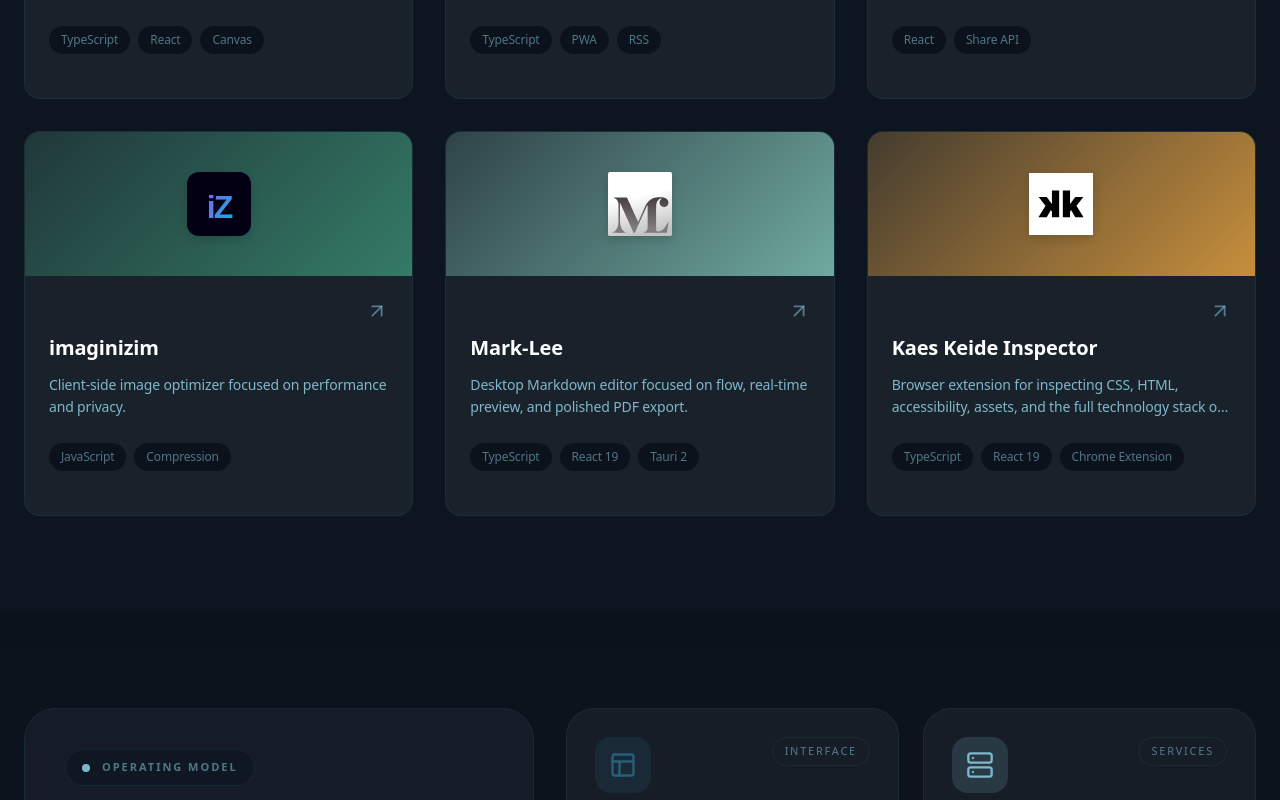
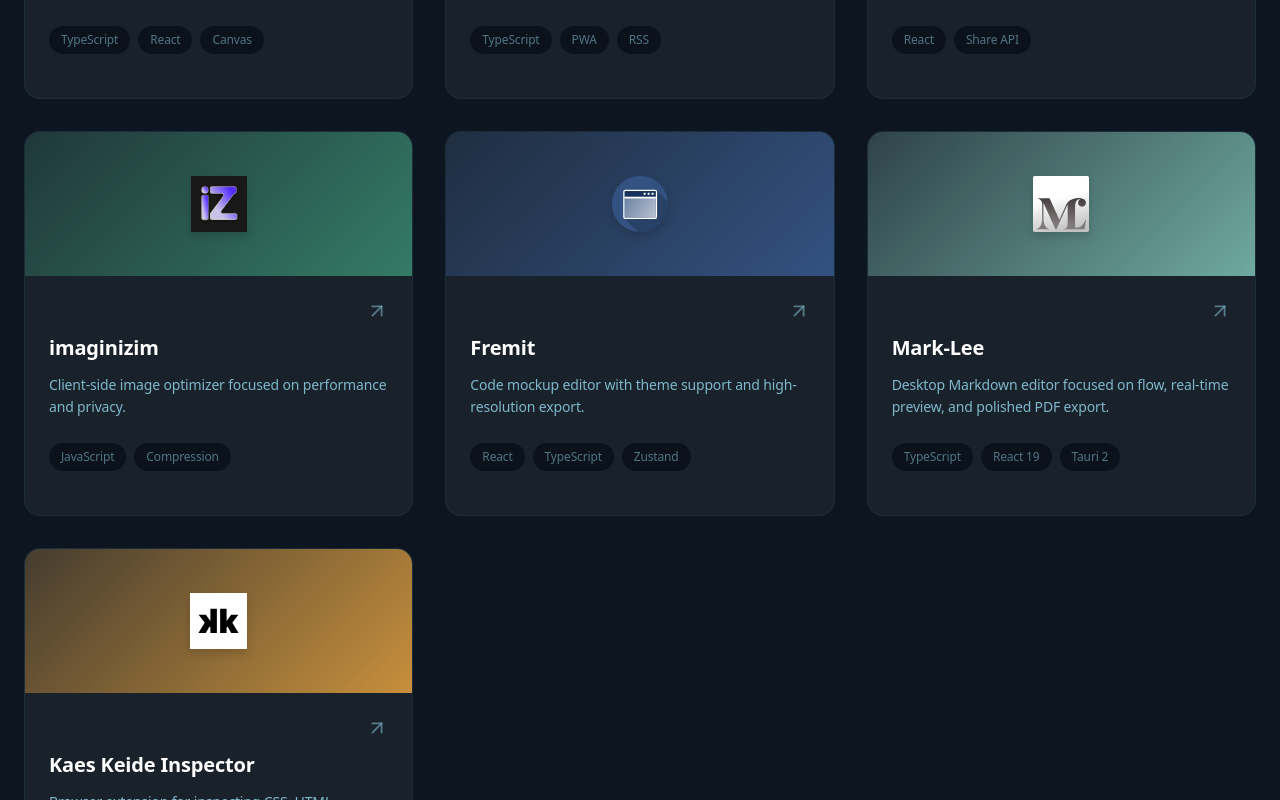
Before and after one commit to mafhper/mafhper.github.io, a React (Vite) app: page / in a window 1280 px wide. Shown: the part 1380-2180 px from the top of the page. Built offline with nearby package versions, Linux system fonts and the light colour scheme; no server answers.

Commit message:
Update portfolio project icons and add Fremit

```diff
--- a/src/components/ProjectCardStatic.tsx
+++ b/src/components/ProjectCardStatic.tsx
@@ -38,13 +38,20 @@ export const ProjectCardStatic: React.FC<ProjectCardProps> = ({ currentProject }
 
           <div className="absolute inset-0 flex items-center justify-center px-16 pt-10 pb-16 sm:px-20">
             {currentProject.logoUrl ? (
+              <div
+                style={{
+                  transform: `scale(${currentProject.featuredLogoScale ?? 1})`,
+                  transformOrigin: 'center'
+                }}
+              >
                 <img
                   src={currentProject.logoUrl}
                   alt={currentProject.name}
                   width="128"
                   height="128"
-                className="w-28 h-28 object-contain drop-shadow-2xl group-hover:scale-110 transition-transform duration-500 sm:w-32 sm:h-32"
+                  className="block h-32 w-auto max-w-[10rem] object-contain drop-shadow-2xl group-hover:scale-110 transition-transform duration-500 sm:h-36 sm:max-w-[11rem]"
                 />
+              </div>
             ) : (
               <div className="text-white/30 font-mono text-sm uppercase tracking-widest border border-dashed border-white/30 px-6 py-4 rounded">
                 [Project: {currentProject.name}]
--- a/src/components/ProjectsGrid.tsx
+++ b/src/components/ProjectsGrid.tsx
@@ -47,11 +47,19 @@ export const ProjectsGrid: React.FC = () => {
                 }}
               >
                 {project.logoUrl ? (
-                  <img
-                    src={project.logoUrl}
-                    alt={project.name}
-                    className="w-16 h-16 object-contain drop-shadow-lg group-hover:scale-110 transition-transform duration-300"
-                  />
+                  <div
+                    className="flex h-20 items-center justify-center"
+                    style={{
+                      transform: `scale(${project.gridLogoScale ?? 1})`,
+                      transformOrigin: 'center'
+                    }}
+                  >
+                    <img
+                      src={project.logoUrl}
+                      alt={project.name}
+                      className="block h-14 w-auto max-w-[5.5rem] object-contain drop-shadow-lg group-hover:scale-110 transition-transform duration-300"
+                    />
+                  </div>
                 ) : (
                   <div className="text-white/30 text-6xl font-bold">
                     {project.name.substring(0, 2).toUpperCase()}
--- a/src/data/projects.ts
+++ b/src/data/projects.ts
@@ -6,6 +6,8 @@ export interface Project {
   tech: string[];
   stars: number;
   logoUrl?: string;
+  gridLogoScale?: number;
+  featuredLogoScale?: number;
   previewUrl?: string;
   demoUrl?: string;
 }
@@ -41,6 +43,8 @@ export const projects: Project[] = [
     tech: ['React', 'Share API'],
     stars: 45,
     logoUrl: '/projects/spread/logo.svg',
+    gridLogoScale: 1.4,
+    featuredLogoScale: 1.25,
     previewUrl: '/projects/spread/preview.png',
     demoUrl: 'https://mafhper.github.io/spread'
   },
@@ -53,6 +57,16 @@ export const projects: Project[] = [
     stars: 67,
     logoUrl: '/projects/imaginizim/logo.svg',
     demoUrl: 'https://mafhper.github.io/imaginizim'
+  },
+  {
+    id: 'fremit',
+    name: 'Fremit',
+    descriptionKey: 'projects.fremit',
+    color: '#335281',
+    tech: ['React', 'TypeScript', 'Zustand'],
+    stars: 0,
+    logoUrl: '/projects/fremit/logo.svg',
+    demoUrl: 'https://mafhper.github.io/fremit/'
   },
   {
     id: 'mark-lee',
```
Also changed, not shown: public/projects/imaginizim/logo.svg, public/projects/spread/logo.svg. Lines whose indentation alone changed are shown as unchanged.
